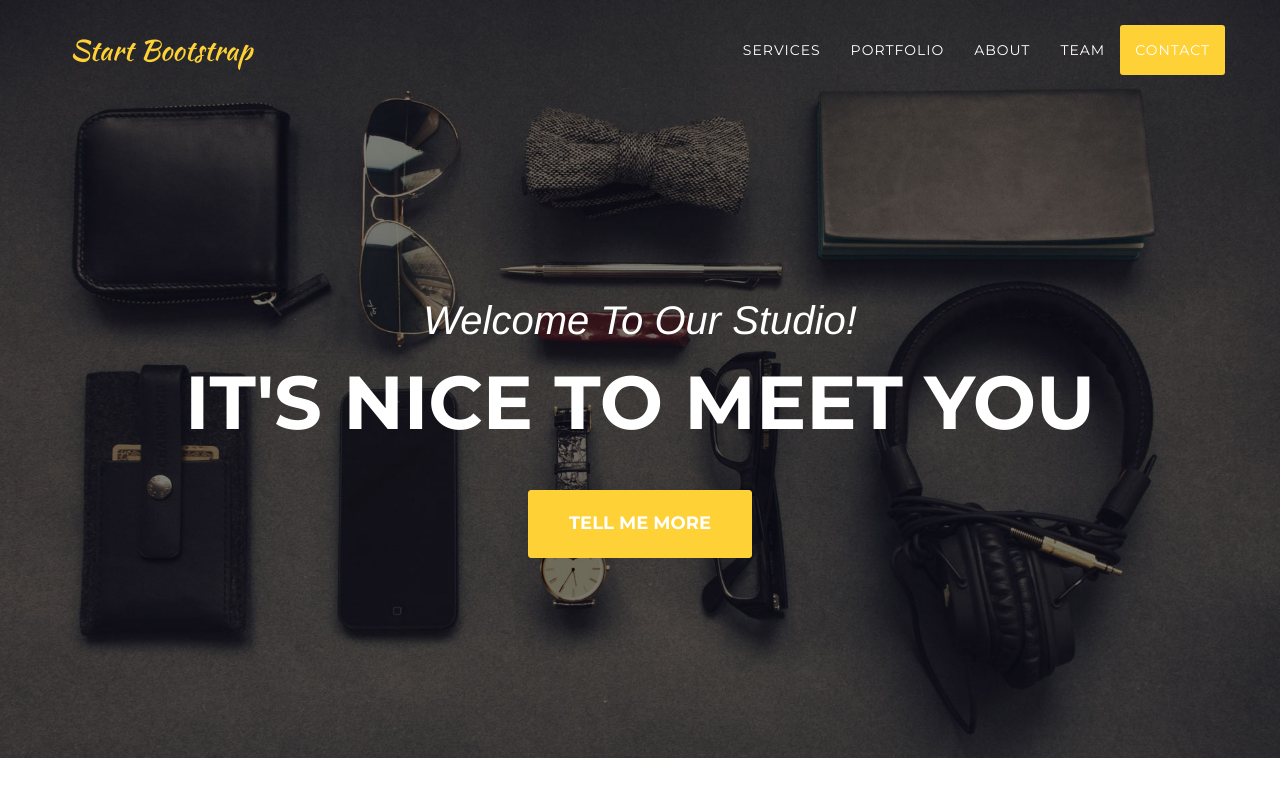
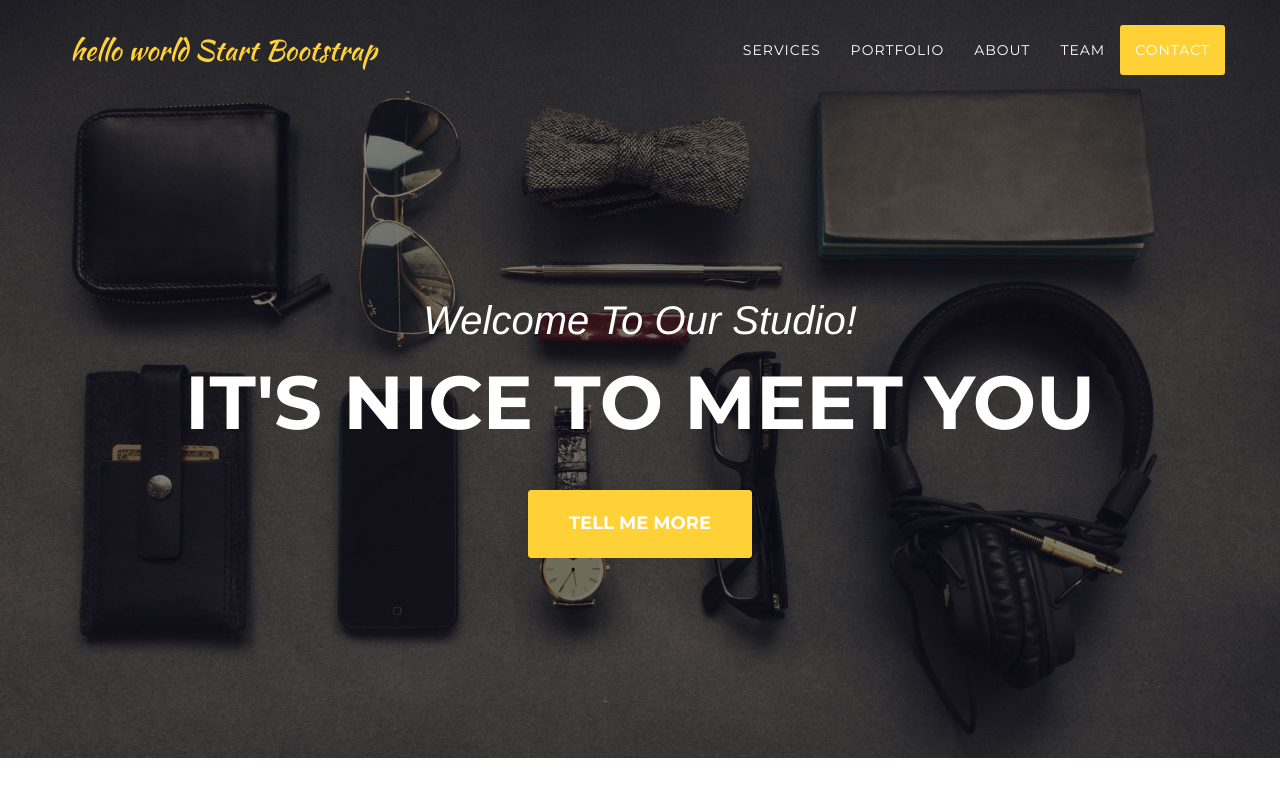
Before and after one commit to kongtiaowang/a, a plain HTML site: page index.html in a window 1280 px wide. Shown: the top 800 px of the page. Drawn offline with nearby package versions, Linux system fonts and the light colour scheme; a web font is replaced by a local one.

Commit message:
modiya fjdklsa

```diff
--- a/index.html
+++ b/index.html
@@ -46,7 +46,7 @@
                     <span class="icon-bar"></span>
                     <span class="icon-bar"></span>
                 </button>
-                <a class="navbar-brand page-scroll" href="#page-top">Start Bootstrap</a>
+                <a class="navbar-brand page-scroll" href="#page-top">hello world Start Bootstrap</a>
             </div>
 
             <!-- Collect the nav links, forms, and other content for toggling -->
```
